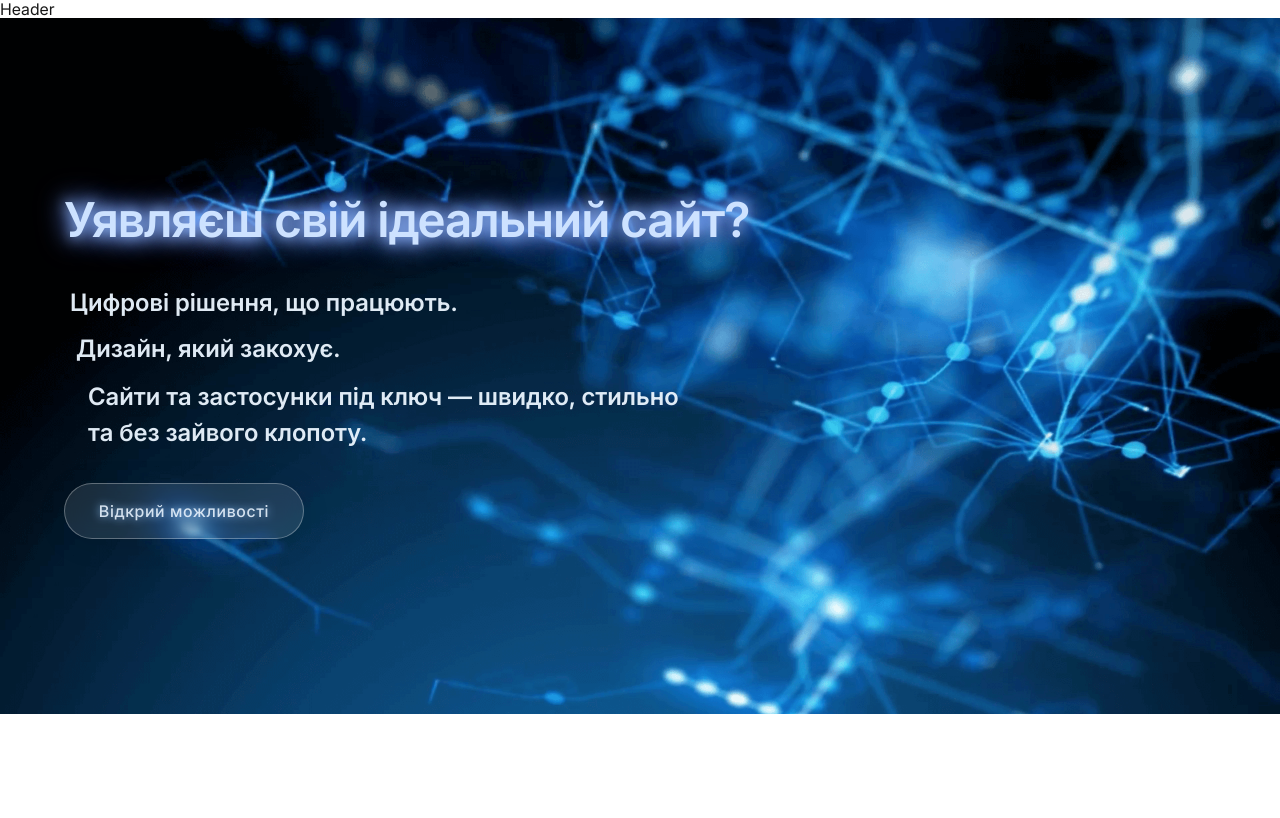
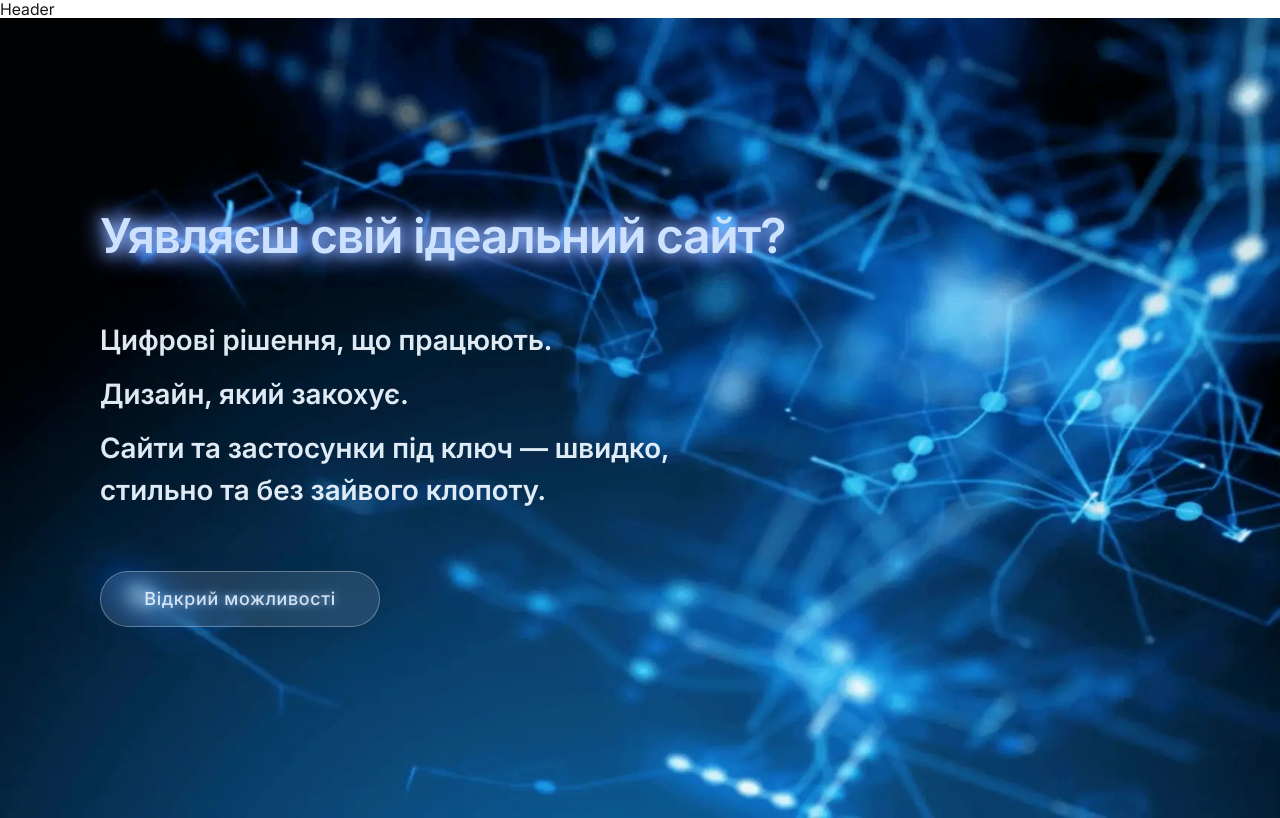
Before and after one commit to msssvitlana/command_portfolio, a Next.js app: page / in a window 1280 px wide. Built offline with nearby package versions, Linux system fonts and the light colour scheme.

Commit message:
refactor: clean up CSS by removing redundant media queries and unused rules

```diff
--- a/app/page.module.css
+++ b/app/page.module.css
@@ -2,38 +2,35 @@
   flex: 1;
   display: flex;
   flex-direction: column;
-  align-items: flex-start;
+  align-items: center;
   justify-content: center;
-
-  background-image: url('/images/homePage/back3.png');
+  background-image: url('/images/homePage/back3.webp');
   background-repeat: no-repeat;
   background-position: center;
   background-size: cover;
-
+  background-color: #0d1b2a;
   width: 100%;
-  height: 696px;
+  min-height: 100vh;
+  padding: 40px 20px;
+  text-align: center;
 }
 
 .container {
   width: 90%;
-  max-width: 1280px;
   margin: 0 auto;
 }
 
 .title {
-  font-weight: 700;
-  font-size: 48px;
+  font-weight: 400;
+  font-size: 36px;
   line-height: 1.1;
-
   color: #b8d9ff;
   text-shadow:
     0 0 5px #7ea9ff,
     0 0 10px #5b7eff,
     0 0 15px #3f5bff;
-
   letter-spacing: -0.02em;
-  margin-bottom: 36px;
-
+  margin-bottom: 56px;
   animation: glow 2s ease-in-out infinite alternate;
 }
 
@@ -55,40 +52,14 @@
 }
 
 .description {
-  font-weight: 600;
+  font-weight: 400;
   font-size: 24px;
   line-height: 1.5;
   color: rgba(235, 245, 255, 0.95);
-
-  max-width: 600px;
-  margin-bottom: 40px;
-
+  margin-bottom: 80px;
   display: flex;
   flex-direction: column;
-  gap: 8px;
-}
-
-.description span {
-  display: inline-block;
-  position: relative;
-  padding-left: 0;
-  transition: transform 0.8s ease;
-}
-
-.description span:nth-child(1) {
-  transform: translate(6px, 2px);
-}
-.description span:nth-child(2) {
-  transform: translate(12px, 4px);
-}
-.description span:nth-child(3) {
-  transform: translate(24px, 8px);
-}
-
-.description span:hover {
-  transform: translate(0, 0);
-  color: #9ac9ff;
-  text-shadow: 0 0 8px rgba(150, 200, 255, 0.9);
+  gap: 16px;
 }
 
 .homeBtn {
@@ -96,30 +67,22 @@
   align-items: center;
   justify-content: center;
   gap: 10px;
-  white-space: nowrap;
   text-shadow: 0 0 8px rgba(150, 200, 255, 0.9);
-
-  width: 240px;
+  width: 100%;
   height: 56px;
   padding: 0 24px;
-
   font-weight: 500;
   font-size: 16px;
   line-height: 1.5;
   letter-spacing: 0.04em;
-
   color: rgba(235, 245, 255, 0.88);
-
   border-radius: 200px;
   border: 1px solid rgba(255, 255, 255, 0.3);
   background: rgba(255, 255, 255, 0.1);
-
   backdrop-filter: blur(10px);
   -webkit-backdrop-filter: blur(10px);
   box-shadow: 0 4px 30px rgba(0, 0, 0, 0.1);
-
   transition: all 0.3s ease;
-  cursor: pointer;
 }
 
 .homeBtn:hover,
@@ -130,3 +93,71 @@
     0 0 10px 3px rgba(90, 130, 255, 0.7);
   border-color: rgba(90, 130, 255, 0.8);
 }
+
+@media only screen and (min-width: 768px) {
+  .main {
+    align-items: flex-start;
+    justify-content: center;
+    text-align: left;
+    padding: 60px 40px;
+    min-height: 100vh;
+  }
+
+  .container {
+    max-width: 1280px;
+    margin: 0 auto;
+  }
+
+  .title {
+    font-weight: 600;
+    font-size: 48px;
+  }
+
+  .description {
+    font-weight: 600;
+    font-size: 28px;
+    line-height: 1.5;
+    color: rgba(235, 245, 255, 0.95);
+    max-width: 640px;
+    margin-bottom: 60px;
+    display: flex;
+    flex-direction: column;
+    gap: 12px;
+  }
+
+  .description span {
+    display: inline-block;
+    position: relative;
+    padding-left: 0;
+    transition: transform 0.8s ease;
+  }
+
+  .description span:nth-child(1) {
+    transform: translate(4px, 2px);
+  }
+
+  .description span:nth-child(2) {
+    transform: translate(10px, 4px);
+  }
+
+  .description span:nth-child(3) {
+    transform: translate(20px, 8px);
+  }
+
+  .description span:hover {
+    transform: translate(0, 0);
+    color: #9ac9ff;
+    text-shadow: 0 0 8px rgba(150, 200, 255, 0.9);
+  }
+
+  .homeBtn {
+    width: 280px;
+    font-size: 18px;
+  }
+}
+
+@media screen and (min-resolution: 192dpi) {
+  .main {
+    background-image: url('/images/homePage/back3@2x.webp');
+  }
+}
```
Also changed, not shown: public/images/homePage/back3.png (deleted), public/images/homePage/back3.webp (added).
